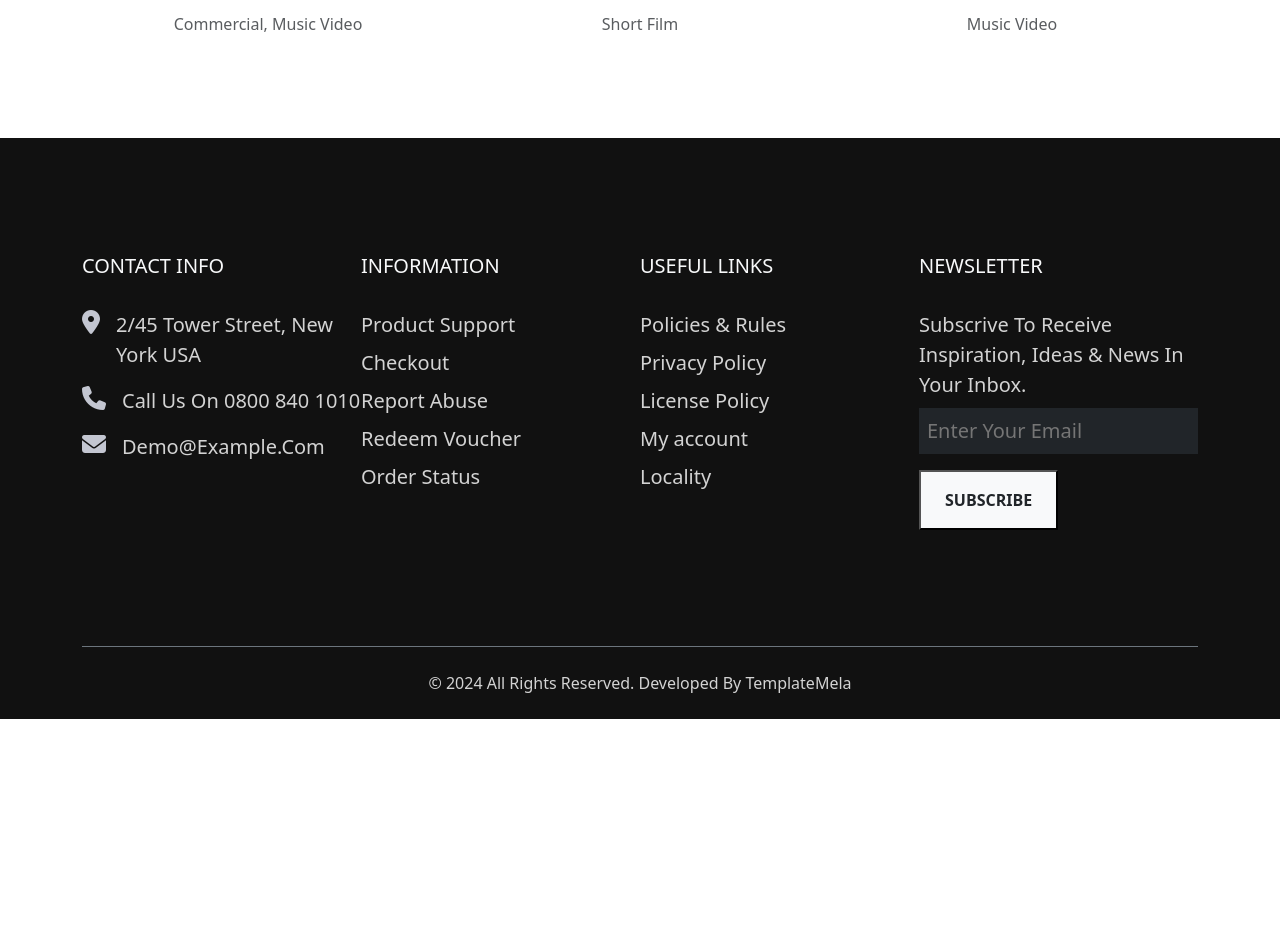
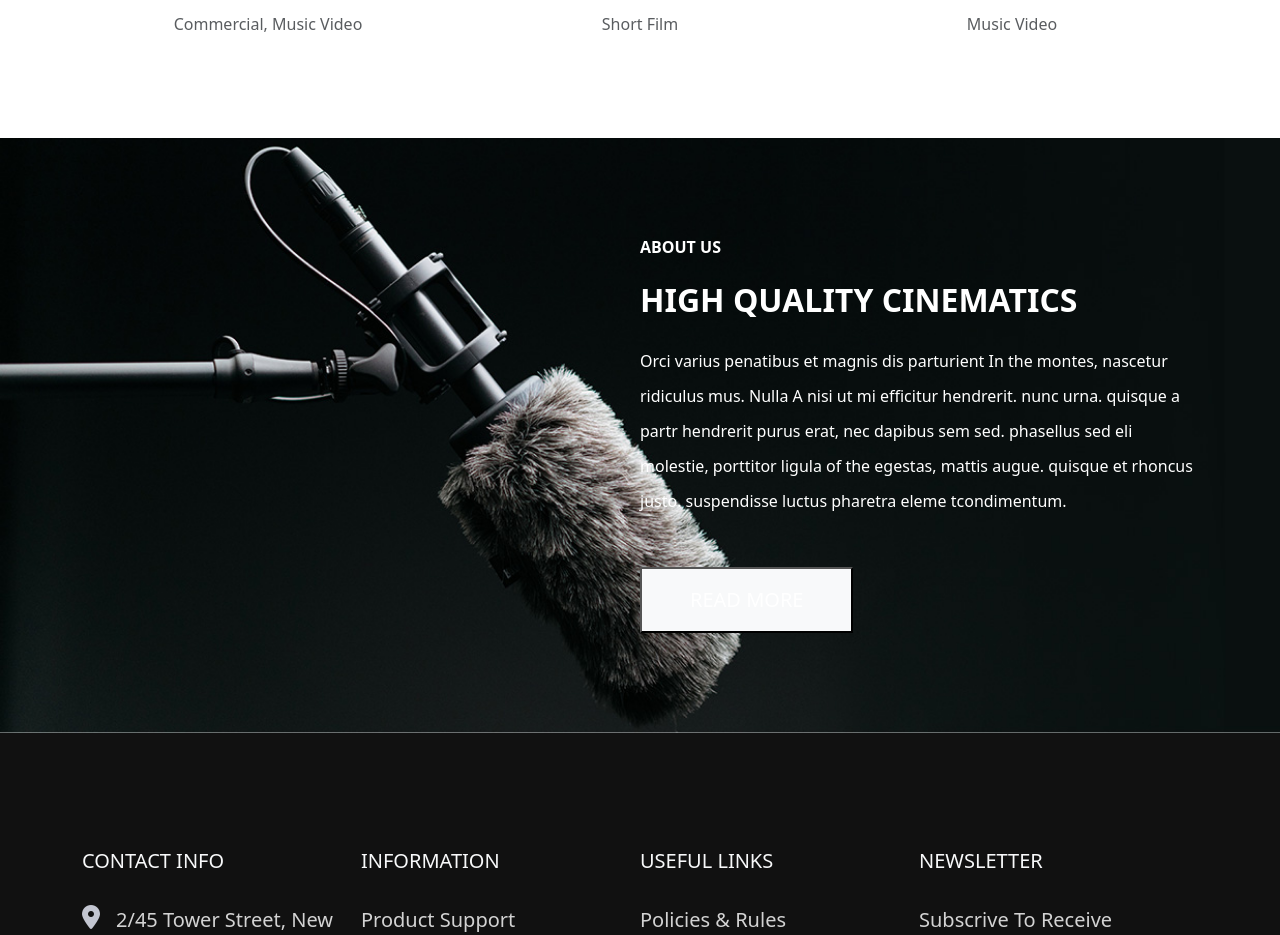
Before and after one commit to JordanRomagnoli/proj-html-vuejs, a Vue app: page /about in a window 1280 px wide. Shown: the part 860-1795 px from the top of the page. Before the commit the page ends 1579 px from the top, so only its background shows below. Built offline with nearby package versions, Linux system fonts and the light colour scheme.

Commit message:
Aggiunta sezione in AboutPage

```diff
--- a/src/pages/AboutPage.vue
+++ b/src/pages/AboutPage.vue
@@ -81,6 +81,33 @@ export default {
 
         </section>
 
+        <section class="about-us">
+            <div class="container">
+
+                <div>
+                    <h6 class="text-uppercase fw-bold mb-4">
+                        about us
+                    </h6>
+
+                    <h2 class="text-uppercase fw-bold mb-4">
+                        high quality cinematics
+                    </h2>
+
+                    <p class="mb-5">
+                        Orci varius penatibus et magnis dis parturient In the montes, nascetur ridiculus mus. Nulla
+                        A nisi ut mi efficitur hendrerit. nunc urna. quisque a partr hendrerit purus erat, nec dapibus
+                        sem sed. phasellus sed eli molestie, porttitor ligula of the egestas, mattis augue. quisque et
+                        rhoncus justo. suspendisse luctus pharetra eleme tcondimentum.
+                    </p>
+
+                    <button type="button" class="text-uppercase py-3 px-5 fs-5 bg-light">
+                        read more
+                    </button>
+                </div>
+
+            </div>
+        </section>
+
     </div>
 </template>
 
@@ -133,5 +160,36 @@ export default {
         }
 
     }
+
+    .about-us {
+        background-image: url('../assets/img/About-Us.jpg');
+        background-repeat: no-repeat;
+        background-size: cover;
+
+        .container {
+            padding-top: 100px;
+            padding-bottom: 100px;
+            color: white;
+
+            div:first-of-type {
+                width: 50%;
+                margin-left: auto;
+
+                p {
+                    line-height: 35px;
+                }
+
+                button {
+                    transition: color 0.5s;
+                    color: white;
+
+                    &:hover {
+                        color: black;
+                    }
+                }
+            }
+
+        }
+    }
 }
 </style>
```
